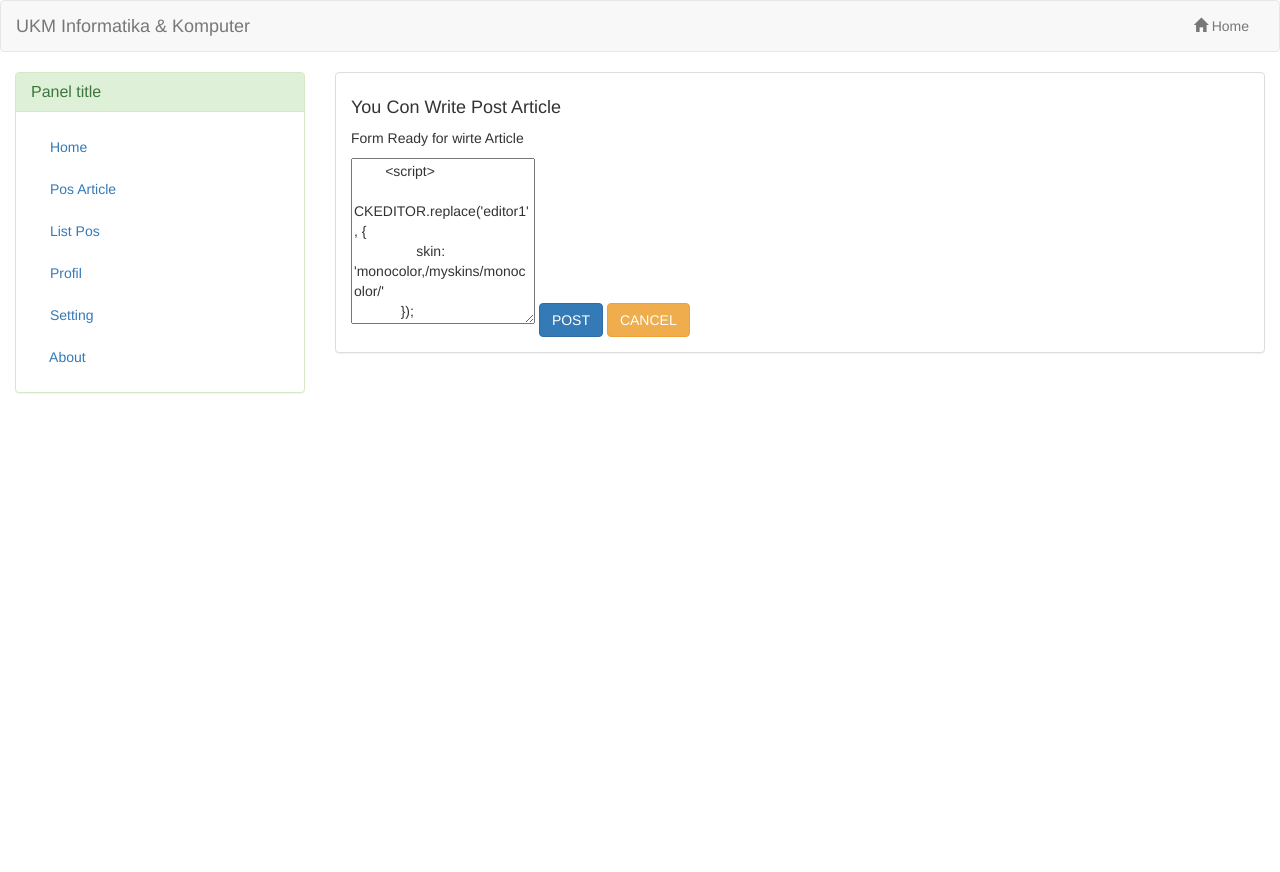
After one commit to AlifArnado/onepage, a PHP site: page /administrator.php in a window 1280 px wide. The commit adds this page. Run offline with PHP 8.4, Linux system fonts and the light colour scheme; some libraries are stand-ins or nearby versions.

Commit message:
update 1

```diff
--- /dev/null
+++ b/administrator.php
@@ -0,0 +1,82 @@
+<!DOCTYPE html>
+<html>
+<head>
+    <meta charset="utf-8">
+    <meta http-equiv="X-UA-Compatible" content="IE=edge">
+    <title></title>
+    <meta name="viewport" content="width=device-width, initial-scale=1.0, maximum-scale=1.0, user-scalable=no">
+
+    <!-- attch css -->
+    <link rel="stylesheet" href="node_modules/bootstrap/dist/css/bootstrap.min.css">
+    <link rel="stylesheet" href="node_modules/bootstrap-material/dist/css/material.min.css">
+    <link rel="stylesheet" href="node_modules/css/style.css">
+    <!-- <link rel="stylesheet" href="css/style.css"> -->
+
+    <!-- attch javascript -->
+    <script type="text/javascript" src="node_modules/jquery/dist/jquery.min.js"></script>
+    <script type="text/javascript" src="node_modules/bootstrap/dist/js/bootstrap.min.js"></script>
+    <script type="text/javascript" src="node_modules/bootstrap-material/dist/js/material.min.js"></script>
+    <!--<script src="//maps.google.com/maps/api/js?sensor=true"></script>-->
+    <script type="text/javascript" src="node_modules/jquery/jquery-1.11.0.min.js"></script>
+    <script src="node_modules/ckeditor/ckeditor.js"></script>
+
+    <script type="text/javascript" src="js/main.js"></script>
+</head>
+<body>
+    <!-- navbar panel -->
+    <nav class="navbar navbar-default " role="navigation">
+        <div class="container-fluid">
+        <!-- Brand and toggle get grouped for better mobile display -->
+        <div class="navbar-header">
+            <button type="button" class="navbar-toggle" data-toggle="collapse" data-target=".navbar-ex1-collapse">
+                <span class="sr-only">Toggle navigation</span>
+                <span class="icon-bar"></span>
+                <span class="icon-bar"></span>
+                <span class="icon-bar"></span>
+            </button>
+            <a class="navbar-brand" href="#">UKM Informatika & Komputer</a>
+        </div>
+
+        <!-- Collect the nav links, forms, and other content for toggling -->
+        <div class="collapse navbar-collapse navbar-collapse-main">
+            <ul class="nav navbar-nav navbar-right">
+                <li><a href="#home"><span class="glyphicon glyphicon-home" aria-hidden="true"></span> Home</a></li>
+            </ul>
+        </div><!-- /.navbar-collapse -->
+    </nav>
+
+    <div id="menu-content">
+        <div class="container-fluid">
+            <div class="row">
+                <div class="col-md-3">
+                    <div class="panel panel-success">
+                          <div class="panel-heading">
+                                <h3 class="panel-title">Panel title</h3>
+                          </div>
+                          <div class="panel-body">
+                            <ul class="nav nav-pills nav-stacked" style="max-width: 300px;">
+                                <li><a href="#"><span class="glyphicon " aria-hidden="true"></span> Home</a></li>
+                                <li><a href="?page=writearticle"><span class="glyphicon " aria-hidden="true"></span> Pos Article</a></li>
+                                <li><a href="#"><span class="glyphicon " aria-hidden="true"></span> List Pos</a></li>
+                                <li><a href="#"><span class="glyphicon " aria-hidden="true"></span> Profil</a></li>
+                                <li><a href="#"><span class="glyphicon " aria-hidden="true"></span> Setting</a></li>
+                                <li><a href="#"><span class="glyphicon " aria-hidden="true"></span> About</a></li>
+                            </ul>
+                          </div>
+                    </div>
+                </div>
+                <div class="col-md-9">
+                    <div class="panel panel-default">
+                        <div class="panel-body">
+                            <?php
+                                include 'include/article.php';
+                             ?>
+                        </div>
+                    </div>
+                </div>
+            </div>
+        </div>
+    </div>
+    </div>
+</body>
+</html>
--- a/css/style.css
+++ b/css/style.css
@@ -51,7 +51,7 @@ html, body {
 
 /* additional sections */
 #home {
-  background: url(../images/header.jpg) no-repeat center;
+  background: url(../images/header2.JPG) no-repeat center;
   display: table;
   height: 100%;
   position: relative;
@@ -176,3 +176,18 @@ footer .glyphicon:hover {
     -moz-user-select: none;
     user-select: none;
   }
+
+.icon-right {
+  margin-right: 0;
+}
+
+#menu-content {
+  display: table;
+  height: 100%;
+  position: relative;
+  width: 100%;
+  -webkit-background-size: cover;
+  -moz-background-size: cover;
+  -o-background-size: cover;
+  background-size: cover;
+}
--- /dev/null
+++ b/include/article.php
@@ -0,0 +1,38 @@
+<!DOCTYPE html>
+<html>
+<head>
+    <meta charset="utf-8">
+    <meta http-equiv="X-UA-Compatible" content="IE=edge">
+    <title></title>
+    <meta name="viewport" content="width=device-width, initial-scale=1.0, maximum-scale=1.0, user-scalable=no">
+
+    <!-- attch css -->
+    <link rel="stylesheet" href="node_modules/bootstrap/dist/css/bootstrap.min.css">
+    <link rel="stylesheet" href="node_modules/bootstrap-material/dist/css/material.min.css">
+    <!-- <link rel="stylesheet" href="css/style.css"> -->
+
+    <!-- attch javascript -->
+    <script type="text/javascript" src="node_modules/jquery/dist/jquery.min.js"></script>
+    <script type="text/javascript" src="node_modules/bootstrap/dist/js/bootstrap.min.js"></script>
+    <script type="text/javascript" src="node_modules/bootstrap-material/dist/js/material.min.js"></script>
+    <!--<script src="//maps.google.com/maps/api/js?sensor=true"></script>-->
+    <script type="text/javascript" src="node_modules/jquery/jquery-1.11.0.min.js"></script>
+    <script src="node_modules/ckeditor/ckeditor.js"></script>
+
+    <script type="text/javascript" src="js/main.js"></script>
+</head>
+<body>
+    <div class="bs-callout bs-callout-success" id="callout-btn-group-tooltips">
+        <h4>You Con Write Post Article</h4>
+        <p>Form Ready for wirte Article</p>
+    </div>
+    <textarea name="article" rows="8" cols="20" class="ckeditor">
+        <script>
+            CKEDITOR.replace('editor1', {
+                skin: 'monocolor,/myskins/monocolor/'
+            });
+        </script>
+    </textarea>
+    <button type="button" class="btn btn-primary">POST</button>
+    <button type="button" class="btn btn-warning">CANCEL</button>
+</body>
--- a/index.php
+++ b/index.php
@@ -16,7 +16,7 @@
     <script type="text/javascript" src="node_modules/jquery/dist/jquery.min.js"></script>
     <script type="text/javascript" src="node_modules/bootstrap/dist/js/bootstrap.min.js"></script>
     <script type="text/javascript" src="node_modules/bootstrap-material/dist/js/material.min.js"></script>
-    <!--<script src="//maps.google.com/maps/api/js?sensor=true"></script>-->
+    <script src="//maps.google.com/maps/api/js?sensor=true"></script>
     <script type="text/javascript" src="js/main.js"></script>
 </head>
 <body>
```
Also changed, not shown: 1 other file.
